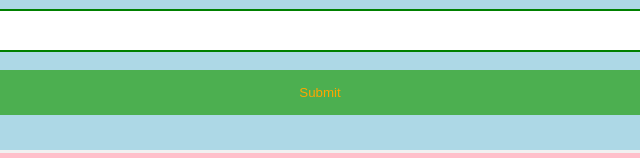
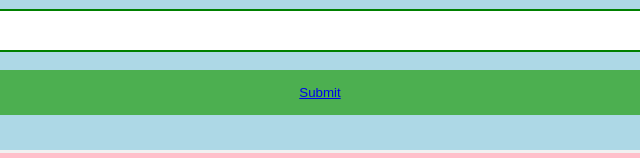
Before and after one commit to prachipancholi5/OnlineHospitalAppointment, a plain HTML site: page hospital.html in a window 1280 px wide. Shown: the part 702-860 px from the top of the page, 320-960 px from the left. Drawn offline with Linux system fonts and the light colour scheme.

Commit message:
Update hospital.html

```diff
--- a/hospital.html
+++ b/hospital.html
@@ -246,7 +246,7 @@ button {
             <input type="number" placeholder=" Enter Zip Code" name="Zip Code" required><br>
             <label>Country : </label> <br>
             <input type="text" placeholder="Enter Country" name="Country" required> <br>
-            <button type="submit">Submit</button>
+            <button type="submit"><a href="Appointment.html">Submit</a></button>
 
 
         </div>
```
